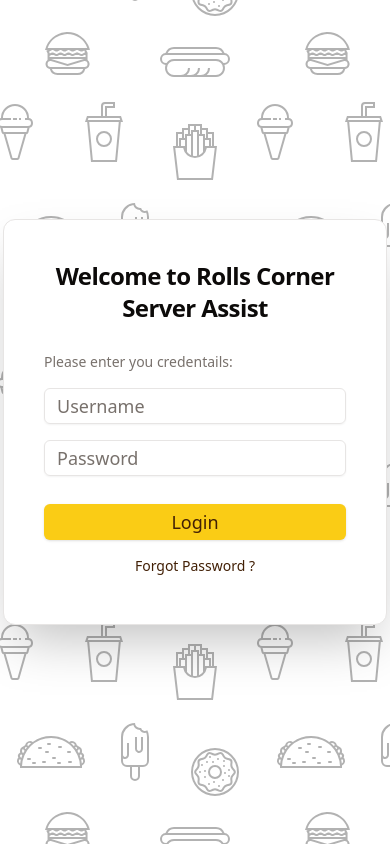
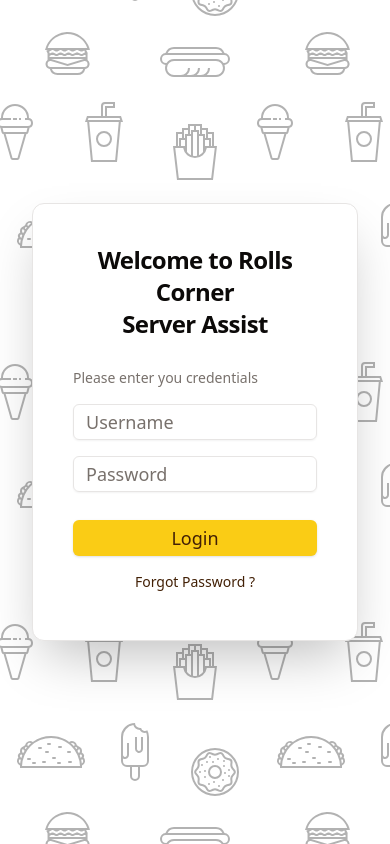
Before and after one commit to srujan-j24/Hotel-Cafe-server-Assist, a React (Vite) app in the folder frontend/: page / in a window 390 px wide. Built offline with nearby package versions, Linux system fonts and the light colour scheme.

Commit message:
little bit reponsive login

```diff
--- a/frontend/src/components/templates/LoginPage/LoginForm.jsx
+++ b/frontend/src/components/templates/LoginPage/LoginForm.jsx
@@ -1,10 +1,13 @@
+import { useState } from 'react';
 import { Button } from '../../ui/button'
 import { Card, CardContent, CardDescription, CardFooter, CardHeader, CardTitle } from '../../ui/card'
 import { Input } from '../../ui/input'
 function LoginForm({name}) {
+	let [desc, setDesc] = useState('Please enter you credentials');
+
 	return (
 		<>
-			<Card className="w-96 flex flex-col gap-1 p-4 text-2xl shadow-2xl">
+			<Card className=" flex flex-col gap-1 p-4 text-2xl shadow-2xl">
 				<CardHeader>
 					<CardTitle className='text-center leading-8'>
 						Welcome to <span>{name}</span>
@@ -15,7 +18,7 @@ function LoginForm({name}) {
 				</CardHeader>
 				<CardContent className='flex flex-col gap-4'>
 					<CardDescription>
-						Please enter you credentails:
+						{desc}
 					</CardDescription>
 					<Input type='text' placeholder='Username' className='text-lg'></Input>
 					<Input type='password' placeholder='Password' className='text-lg'></Input>
--- a/frontend/src/components/templates/LoginPage/LoginPage.jsx
+++ b/frontend/src/components/templates/LoginPage/LoginPage.jsx
@@ -5,7 +5,9 @@ const LoginPage = () => {
     return (
         <>
             <div className='h-screen w-full flex justify-center items-center bg-background' style={{backgroundImage: `url(${backgroundSvg})`, backgroundPosition: 'center'}}>
-                <LoginForm name='Rolls Corner'></LoginForm>
+                <div className='sm:w-96 mx-8 w-full min-w-80 max-w-96'>
+                    <LoginForm name='Rolls Corner'></LoginForm>
+                </div>
             </div>
         </>
     );
```
Also changed, not shown: 1 other file (tests, documents, lock files or other folders).
